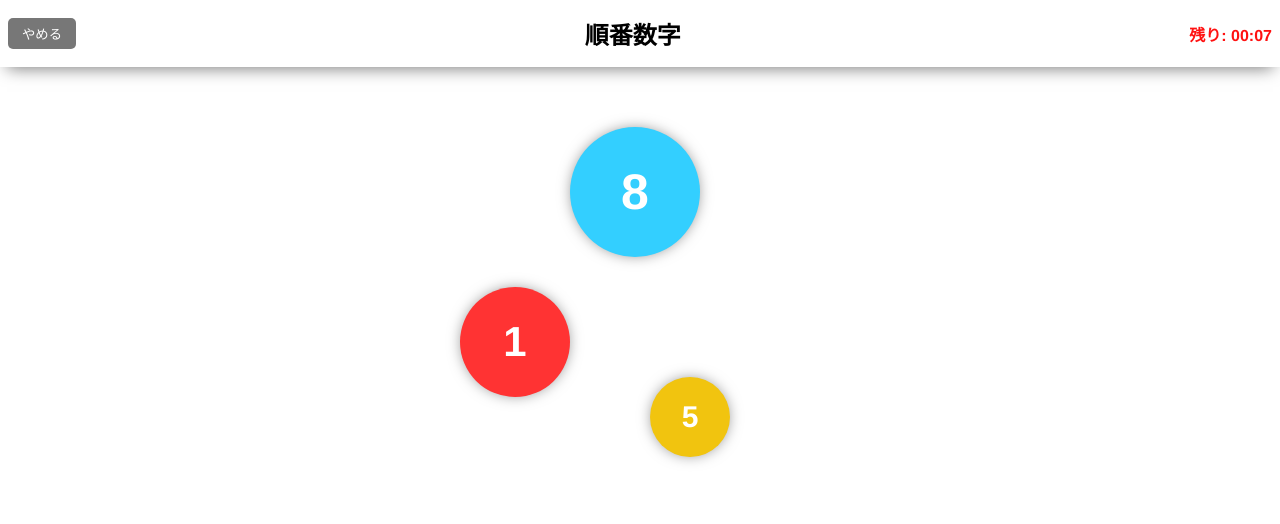
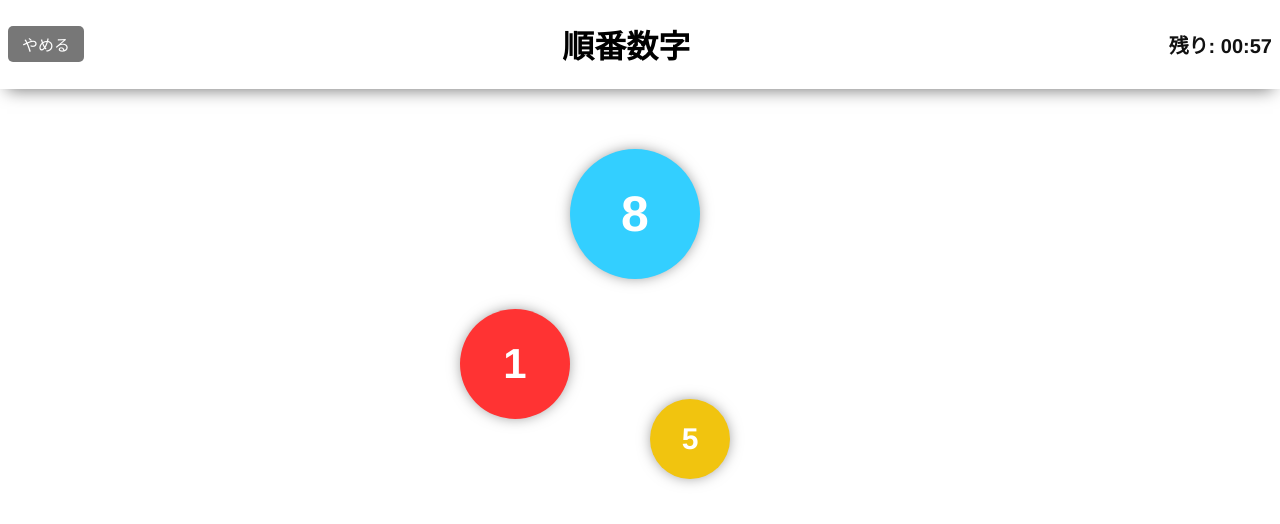
Before and after one commit to asa0903/order_number, a Vue app: page /game in a window 1280 px wide. Shown: the top 524 px of the page. Built offline with nearby package versions, Linux system fonts and the light colour scheme.

Commit message:
デザイン調整

```diff
--- a/src/views/Game.vue
+++ b/src/views/Game.vue
@@ -11,7 +11,7 @@ const router = useRouter();
 // 開始カウントダウン用
 const count = ref<number>(3);
 // 残り時間
-const remainingSeconds = ref<number>(10);
+const remainingSeconds = ref<number>(60);
 // 現在の表示パターン
 const currentCircles = ref<CircleInfo[]>([]);
 // 正解or不正解 結果
@@ -324,11 +324,12 @@ header {
   box-shadow: 0px 8px 16px -7px #777;
 }
 .title {
-  font-size: x-large;
+  font-size: 32px;
 }
 .remaining-seconds {
   /* レイアウト */
   margin-right: 8px;
+  font-size: 20px;
   font-weight: 800;
 }
 .quit-button {
@@ -341,6 +342,7 @@ header {
   padding: 6px 14px;
   cursor: pointer;
   border-radius: 5px;
+  font-size: 16px;
 }
 .quit-button:hover {
   background: #333;
--- a/src/views/ResultDialog.vue
+++ b/src/views/ResultDialog.vue
@@ -297,6 +297,7 @@ function restartGame() {
   place-items: center;
   color: #fff;
   border-radius: 5px;
+  font-size: 16px;
 }
 .restart-button:hover {
   /* デザイン */
@@ -311,6 +312,7 @@ function restartGame() {
   padding: 8px 20px;
   cursor: pointer;
   border-radius: 5px;
+  font-size: 16px;
 }
 .quit-button:hover {
   background: #333;
```
